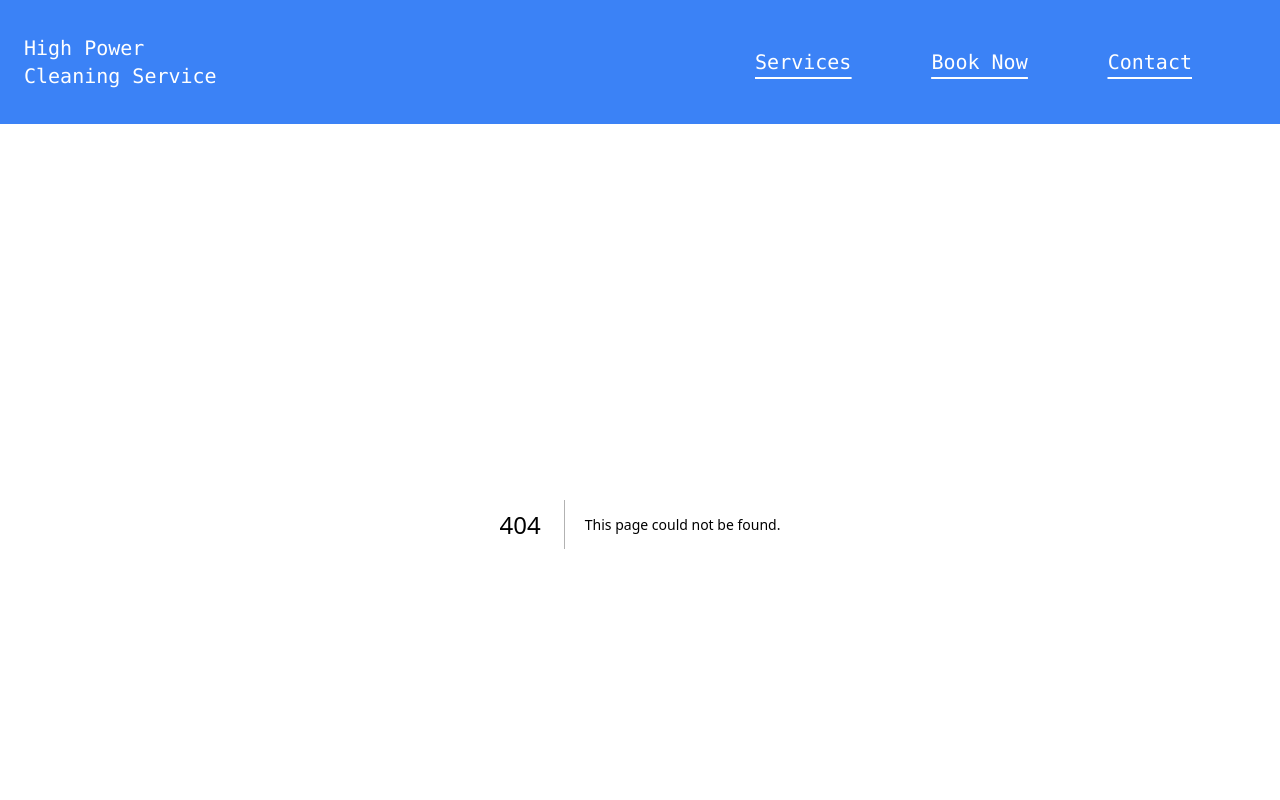
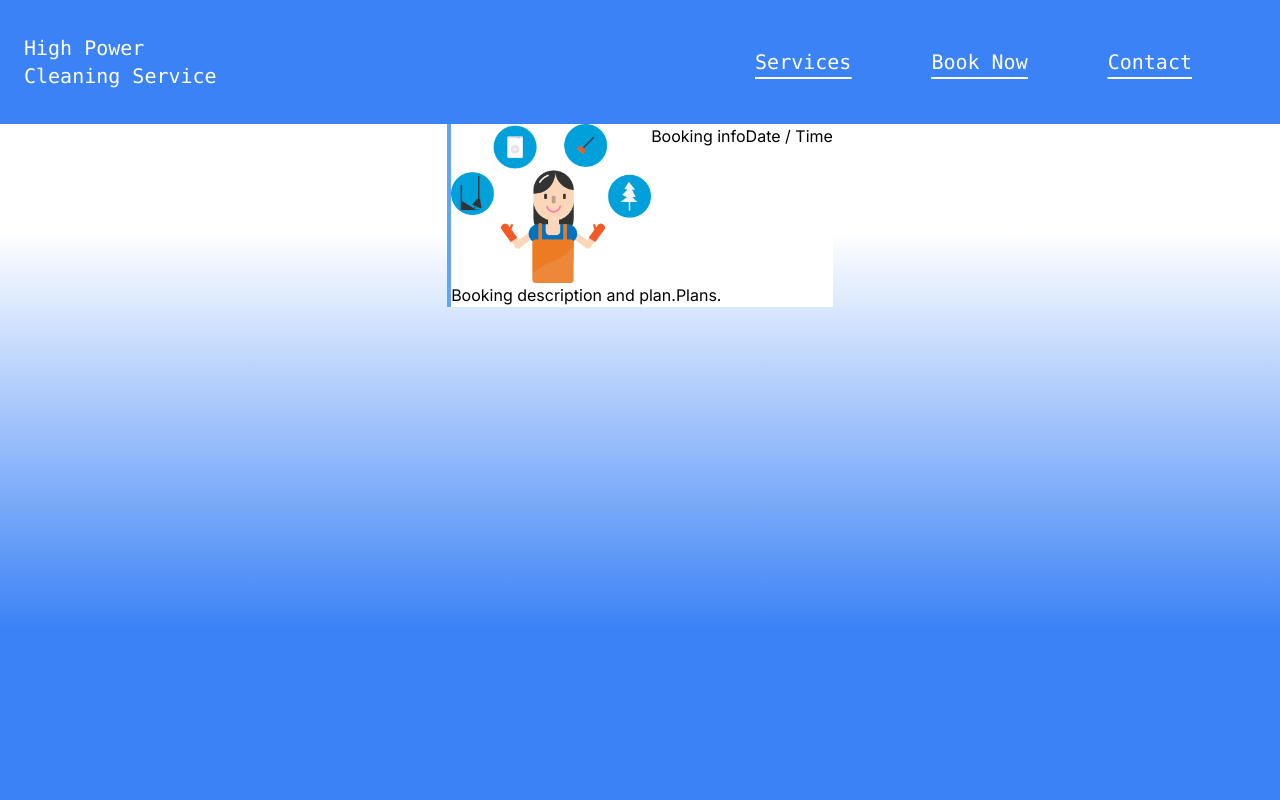
Before and after one commit to Smcclean4/Hp-Cleaning-Service, a Next.js app in the folder hp-cleaning-service/: page /book in a window 1280 px wide. Before the commit this address had no page. Shown: the top 800 px of the page. Built offline with nearby package versions, Linux system fonts and the light colour scheme.

Commit message:
booking creationg

```diff
--- /dev/null
+++ b/hp-cleaning-service/src/app/book/page.tsx
@@ -0,0 +1,21 @@
+import Image from "next/image";
+import React from "react";
+
+export default function Book () {
+
+    return (
+        <main className="flex min-h-screen flex-col items-center">
+            <div className="bg-white border-l-4 border-blue-400">
+                <div className="flex flex-row">
+                <Image src="/cleaning-service-3666011_1280.png" alt="Hp Cleaning Service" priority width={200} height={200} />
+                <p>Booking info</p>
+                <p>Date / Time</p>
+                </div>
+                <div className="flex flex-row">
+                    <p>Booking description and plan.</p>
+                    <p>Plans.</p>
+                </div>
+            </div>
+        </main>
+    )
+}
```
